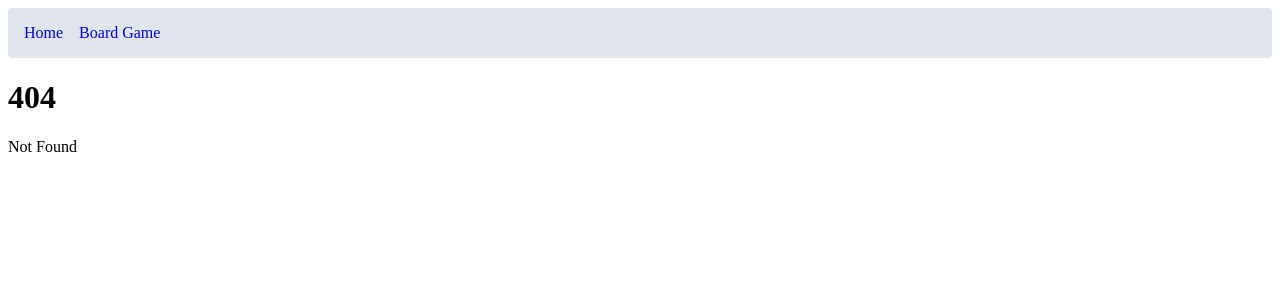
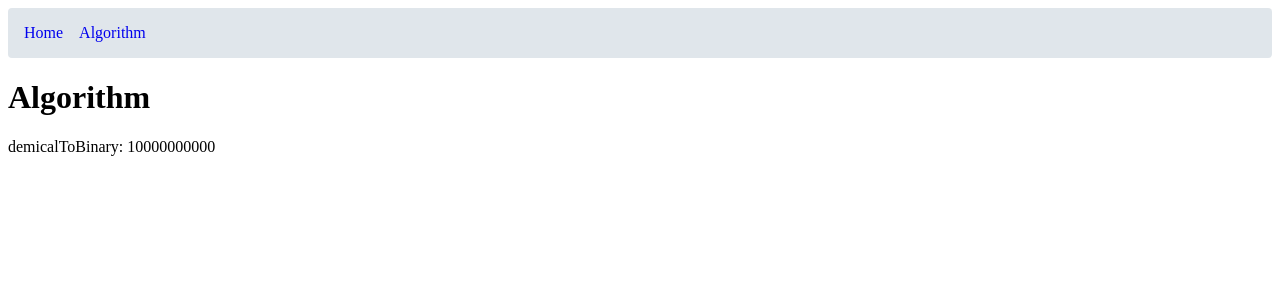
Before and after one commit to rxolve/it-works-why, a SvelteKit app: page /algorithm in a window 1280 px wide. Before the commit this address had no page. Shown: the top 300 px of the page. Built offline with nearby package versions, Linux system fonts and the light colour scheme.

Commit message:
feat: add algoritm page & remove board-game page

```diff
--- a/src/routes/+layout.svelte
+++ b/src/routes/+layout.svelte
@@ -1,5 +1,5 @@
 <nav>
 	<a href="/">Home</a>
-	<a href="/board-game">Board Game</a>
+	<a href="/algorithm">Algorithm</a>
 </nav>
 <slot />
--- a/src/routes/+page.svelte
+++ b/src/routes/+page.svelte
@@ -1,2 +1,2 @@
 <h1>It works why?</h1>
-<p>This is made of svelte kit</p>
+<p>This is personal algorithm training pages</p>
--- /dev/null
+++ b/src/routes/algorithm/+page.svelte
@@ -0,0 +1,7 @@
+<script>
+	// import solve
+	import { demicalToBinary } from '../../solve/demical-to-binary';
+</script>
+
+<h1>Algorithm</h1>
+<p>demicalToBinary: {demicalToBinary(1024)}</p>
--- a/src/routes/board-game/+page.svelte
+++ /dev/null
@@ -1 +0,0 @@
-<canvas id="canvas" width="800" height="800" />
--- /dev/null
+++ b/src/solve/demical-to-binary.ts
@@ -0,0 +1,12 @@
+export const demicalToBinary = (n: number): string => {
+	let bitString = '';
+
+	while (n > 1) {
+		bitString += n % 2;
+		n = Math.floor(n / 2);
+	}
+	bitString += n;
+
+	const result = bitString.split('').reverse().join('');
+	return result;
+};
```
